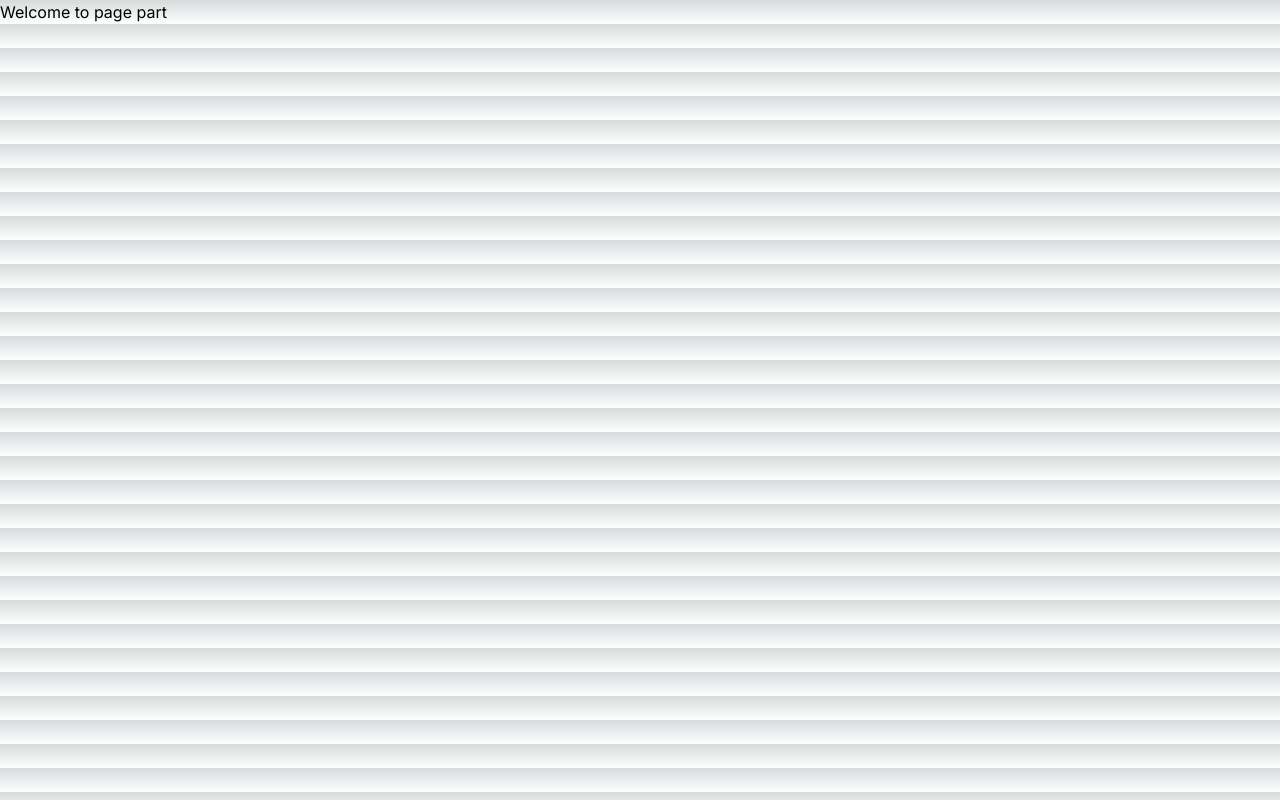
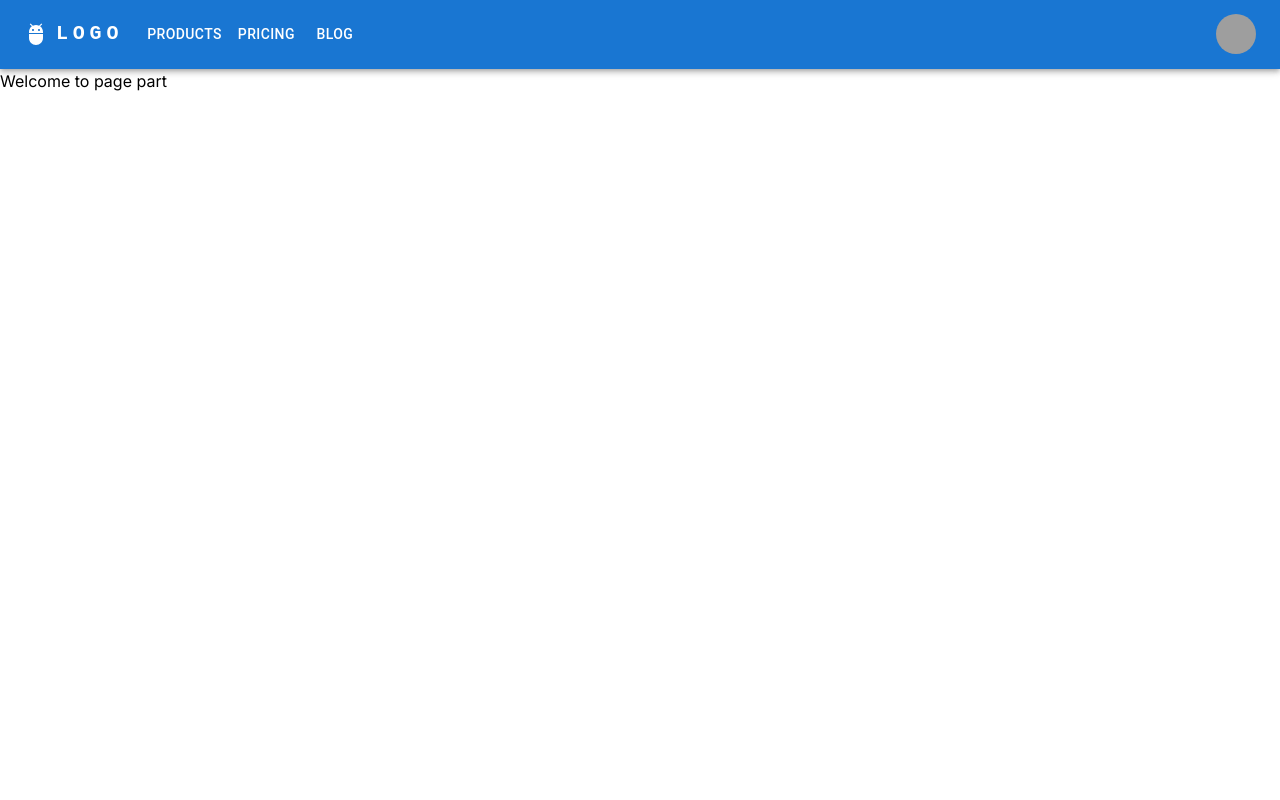
Before and after one commit to nayon117/the-dragon-news, a Next.js app: page / in a window 1280 px wide. Built offline with nearby package versions, Linux system fonts and the light colour scheme; grey boxes are pictures that could not be loaded.

Commit message:
create navbar

```diff
--- a/src/app/globals.css
+++ b/src/app/globals.css
@@ -1,33 +1,3 @@
 @tailwind base;
 @tailwind components;
 @tailwind utilities;
-
-:root {
-  --foreground-rgb: 0, 0, 0;
-  --background-start-rgb: 214, 219, 220;
-  --background-end-rgb: 255, 255, 255;
-}
-
-@media (prefers-color-scheme: dark) {
-  :root {
-    --foreground-rgb: 255, 255, 255;
-    --background-start-rgb: 0, 0, 0;
-    --background-end-rgb: 0, 0, 0;
-  }
-}
-
-body {
-  color: rgb(var(--foreground-rgb));
-  background: linear-gradient(
-      to bottom,
-      transparent,
-      rgb(var(--background-end-rgb))
-    )
-    rgb(var(--background-start-rgb));
-}
-
-@layer utilities {
-  .text-balance {
-    text-wrap: balance;
-  }
-}
--- a/src/app/layout.js
+++ b/src/app/layout.js
@@ -1,17 +1,21 @@
 import { Inter } from "next/font/google";
 import "./globals.css";
+import Navber from "@/components/shared/Navber";
 
 const inter = Inter({ subsets: ["latin"] });
 
 export const metadata = {
-  title: "Create Next App",
-  description: "Generated by create next app",
+  title: "Dragon News",
+  description: "This is dragon news",
 };
 
 export default function RootLayout({ children }) {
   return (
     <html lang="en">
-      <body className={inter.className}>{children}</body>
+      <body className={inter.className}>
+        <Navber/>
+        {children}
+        </body>
     </html>
   );
 }
--- /dev/null
+++ b/src/components/shared/Navber.js
@@ -0,0 +1,163 @@
+"use client"
+import * as React from 'react';
+import AppBar from '@mui/material/AppBar';
+import Box from '@mui/material/Box';
+import Toolbar from '@mui/material/Toolbar';
+import IconButton from '@mui/material/IconButton';
+import Typography from '@mui/material/Typography';
+import Menu from '@mui/material/Menu';
+import MenuIcon from '@mui/icons-material/Menu';
+import Container from '@mui/material/Container';
+import Avatar from '@mui/material/Avatar';
+import Button from '@mui/material/Button';
+import Tooltip from '@mui/material/Tooltip';
+import MenuItem from '@mui/material/MenuItem';
+import AdbIcon from '@mui/icons-material/Adb';
+
+const pages = ['Products', 'Pricing', 'Blog'];
+const settings = ['Profile', 'Account', 'Dashboard', 'Logout'];
+
+function Navber() {
+  const [anchorElNav, setAnchorElNav] = React.useState(null);
+  const [anchorElUser, setAnchorElUser] = React.useState(null);
+
+  const handleOpenNavMenu = (event) => {
+    setAnchorElNav(event.currentTarget);
+  };
+  const handleOpenUserMenu = (event) => {
+    setAnchorElUser(event.currentTarget);
+  };
+
+  const handleCloseNavMenu = () => {
+    setAnchorElNav(null);
+  };
+
+  const handleCloseUserMenu = () => {
+    setAnchorElUser(null);
+  };
+
+  return (
+    <AppBar position="static">
+      <Container maxWidth="xl">
+        <Toolbar disableGutters>
+          <AdbIcon sx={{ display: { xs: 'none', md: 'flex' }, mr: 1 }} />
+          <Typography
+            variant="h6"
+            noWrap
+            component="a"
+            href="#app-bar-with-responsive-menu"
+            sx={{
+              mr: 2,
+              display: { xs: 'none', md: 'flex' },
+              fontFamily: 'monospace',
+              fontWeight: 700,
+              letterSpacing: '.3rem',
+              color: 'inherit',
+              textDecoration: 'none',
+            }}
+          >
+            LOGO
+          </Typography>
+
+          <Box sx={{ flexGrow: 1, display: { xs: 'flex', md: 'none' } }}>
+            <IconButton
+              size="large"
+              aria-label="account of current user"
+              aria-controls="menu-appbar"
+              aria-haspopup="true"
+              onClick={handleOpenNavMenu}
+              color="inherit"
+            >
+              <MenuIcon />
+            </IconButton>
+            <Menu
+              id="menu-appbar"
+              anchorEl={anchorElNav}
+              anchorOrigin={{
+                vertical: 'bottom',
+                horizontal: 'left',
+              }}
+              keepMounted
+              transformOrigin={{
+                vertical: 'top',
+                horizontal: 'left',
+              }}
+              open={Boolean(anchorElNav)}
+              onClose={handleCloseNavMenu}
+              sx={{
+                display: { xs: 'block', md: 'none' },
+              }}
+            >
+              {pages.map((page) => (
+                <MenuItem key={page} onClick={handleCloseNavMenu}>
+                  <Typography textAlign="center">{page}</Typography>
+                </MenuItem>
+              ))}
+            </Menu>
+          </Box>
+          <AdbIcon sx={{ display: { xs: 'flex', md: 'none' }, mr: 1 }} />
+          <Typography
+            variant="h5"
+            noWrap
+            component="a"
+            href="#app-bar-with-responsive-menu"
+            sx={{
+              mr: 2,
+              display: { xs: 'flex', md: 'none' },
+              flexGrow: 1,
+              fontFamily: 'monospace',
+              fontWeight: 700,
+              letterSpacing: '.3rem',
+              color: 'inherit',
+              textDecoration: 'none',
+            }}
+          >
+            LOGO
+          </Typography>
+          <Box sx={{ flexGrow: 1, display: { xs: 'none', md: 'flex' } }}>
+            {pages.map((page) => (
+              <Button
+                key={page}
+                onClick={handleCloseNavMenu}
+                sx={{ my: 2, color: 'white', display: 'block' }}
+              >
+                {page}
+              </Button>
+            ))}
+          </Box>
+
+          <Box sx={{ flexGrow: 0 }}>
+            <Tooltip title="Open settings">
+              <IconButton onClick={handleOpenUserMenu} sx={{ p: 0 }}>
+                <Avatar alt="Remy Sharp" src="/static/images/avatar/2.jpg" />
+              </IconButton>
+            </Tooltip>
+            <Menu
+              sx={{ mt: '45px' }}
+              id="menu-appbar"
+              anchorEl={anchorElUser}
+              anchorOrigin={{
+                vertical: 'top',
+                horizontal: 'right',
+              }}
+              keepMounted
+              transformOrigin={{
+                vertical: 'top',
+                horizontal: 'right',
+              }}
+              open={Boolean(anchorElUser)}
+              onClose={handleCloseUserMenu}
+            >
+              {settings.map((setting) => (
+                <MenuItem key={setting} onClick={handleCloseUserMenu}>
+                  <Typography textAlign="center">{setting}</Typography>
+                </MenuItem>
+              ))}
+            </Menu>
+          </Box>
+        </Toolbar>
+      </Container>
+    </AppBar>
+  );
+}
+export default Navber;
```
